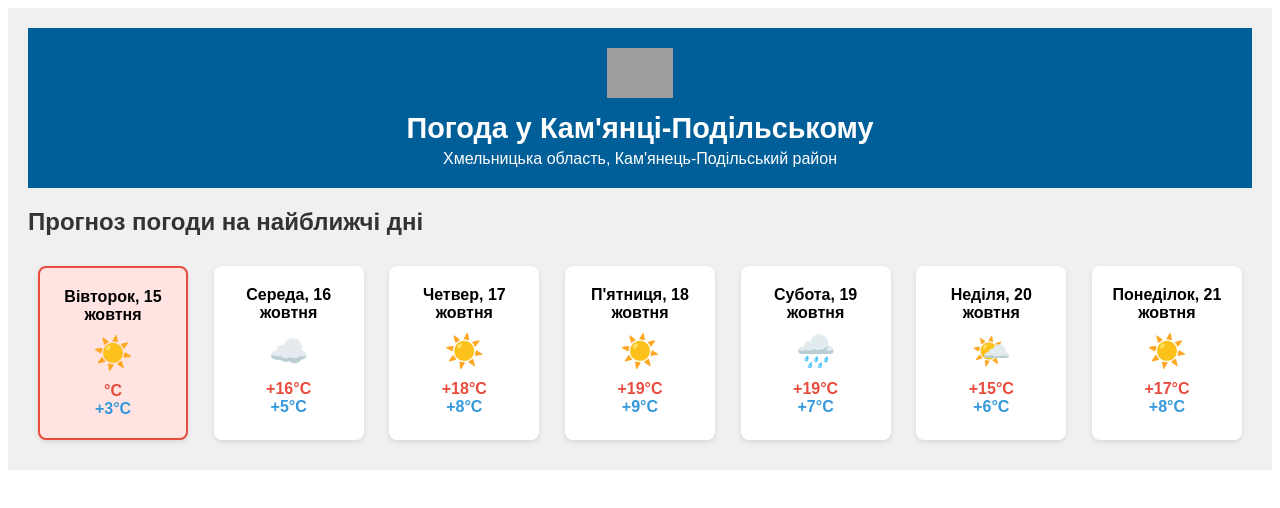
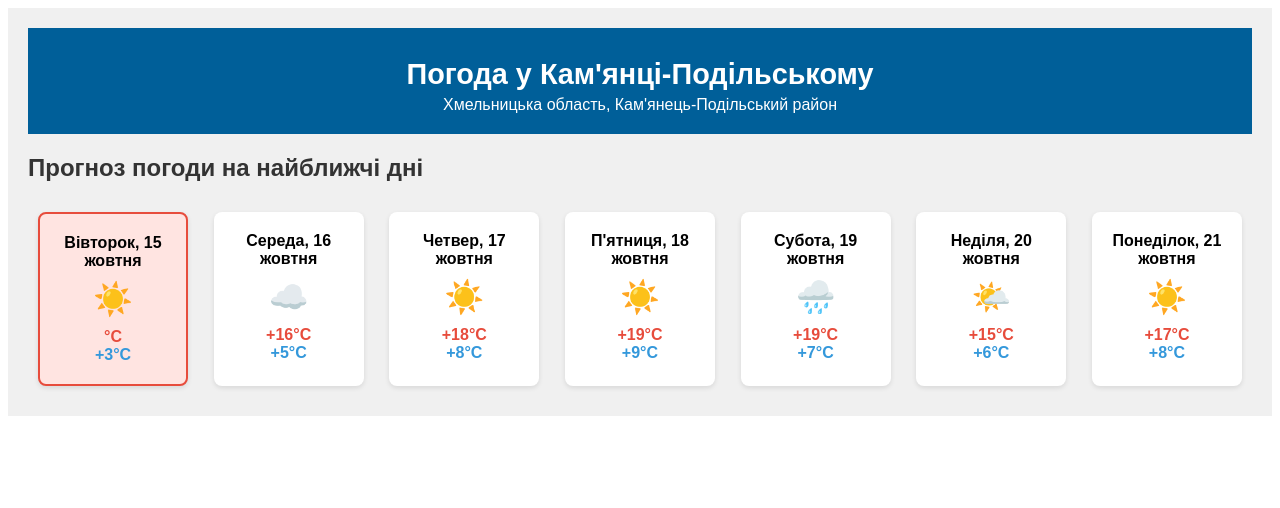
Before and after one commit to IT-Kamianets/weathersense, an Angular app: page / in a window 1280 px wide. Shown: the top 508 px of the page. Built offline with nearby package versions, Linux system fonts and the light colour scheme; no server answers; grey boxes are pictures that could not be loaded.

Commit message:
Update app.component.html 2810 logo

```diff
--- a/src/app/app.component.html
+++ b/src/app/app.component.html
@@ -9,9 +9,9 @@
 <body>
     <!-- Header Section -->
     <header>
-        <div class="logo">
+<!--         <div class="logo">
             <img src="logo.png" alt="Sinoptik Logo">
-        </div>
+        </div> -->
         <h1>Погода у Кам'янці-Подільському</h1>
         <p>Хмельницька область, Кам'янець-Подільський район</p>
     </header>
```
